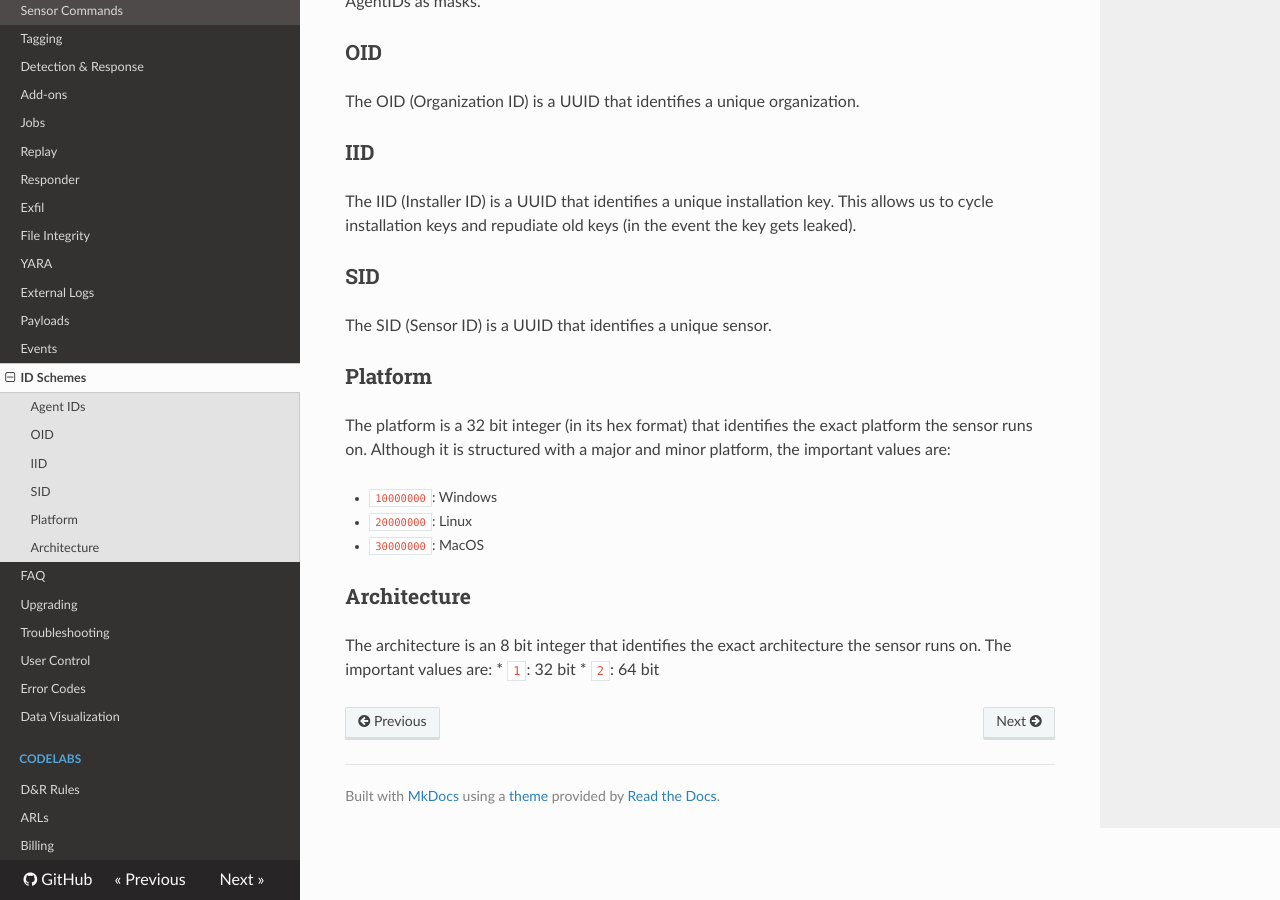
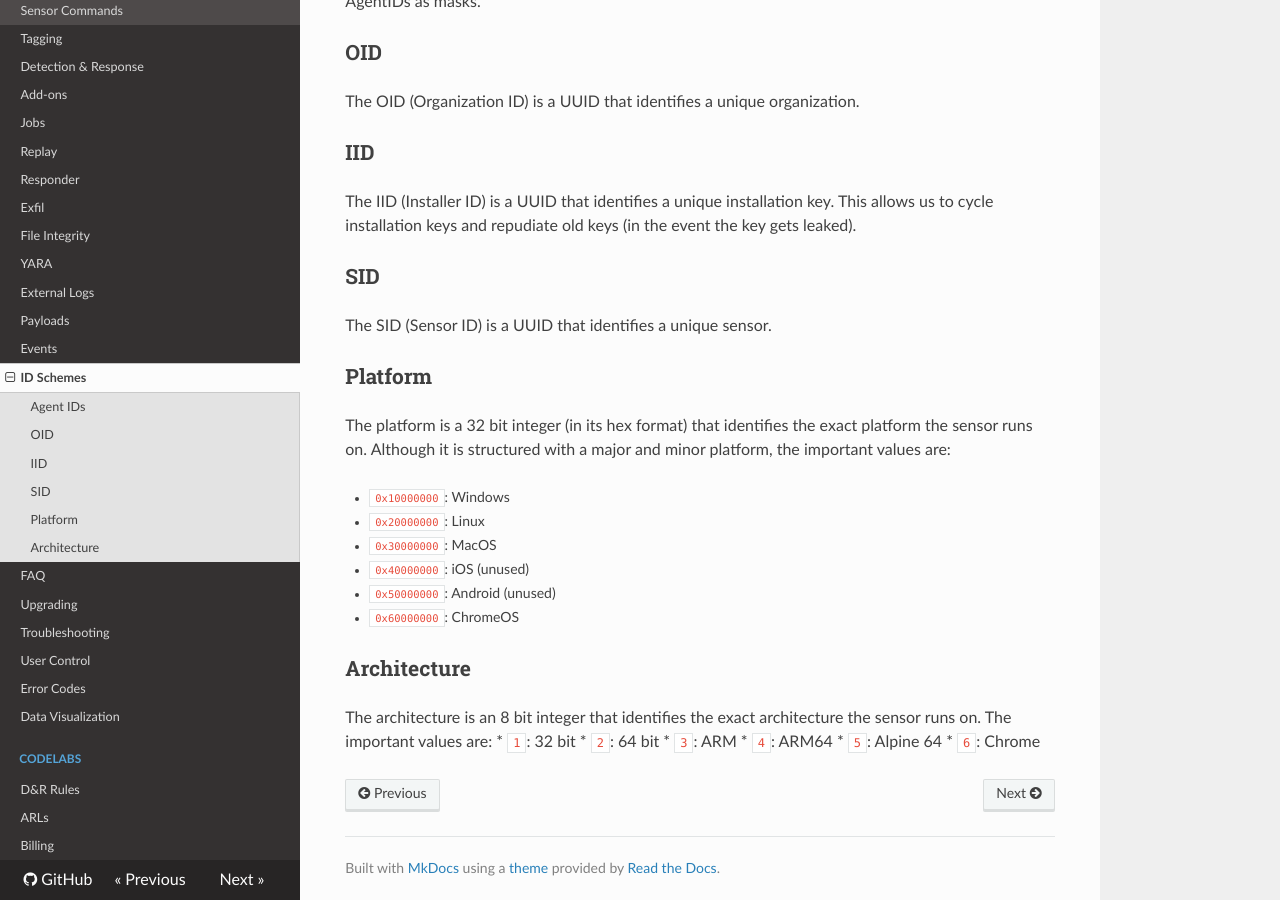
Before and after one commit to refractionPOINT/lce_doc, an MkDocs documentation site: the page built from docs/agentid.md, in a window 1280 px wide and 900 px high, scrolled down 563 px. Built offline with MkDocs 1.6.1, drawn with Linux system fonts in a browser that asks for light colours; nearby versions of some CDN libraries; old or Windows-style settings are respelled for this version of MkDocs.

Commit message:
Update plat and archs.

```diff
--- a/docs/agentid.md
+++ b/docs/agentid.md
@@ -25,11 +25,18 @@ The SID (Sensor ID) is a UUID that identifies a unique sensor.
 The platform is a 32 bit integer (in its hex format) that identifies the exact platform the sensor runs on. Although it is
 structured with a major and minor platform, the important values are:
 
-* `10000000`: Windows
-* `20000000`: Linux
-* `30000000`: MacOS
+* `0x10000000`: Windows
+* `0x20000000`: Linux
+* `0x30000000`: MacOS
+* `0x40000000`: iOS (unused)
+* `0x50000000`: Android (unused)
+* `0x60000000`: ChromeOS
 
 ## Architecture
 The architecture is an 8 bit integer that identifies the exact architecture the sensor runs on. The important values are:
 * `1`: 32 bit
 * `2`: 64 bit
+* `3`: ARM
+* `4`: ARM64
+* `5`: Alpine 64
+* `6`: Chrome
```
